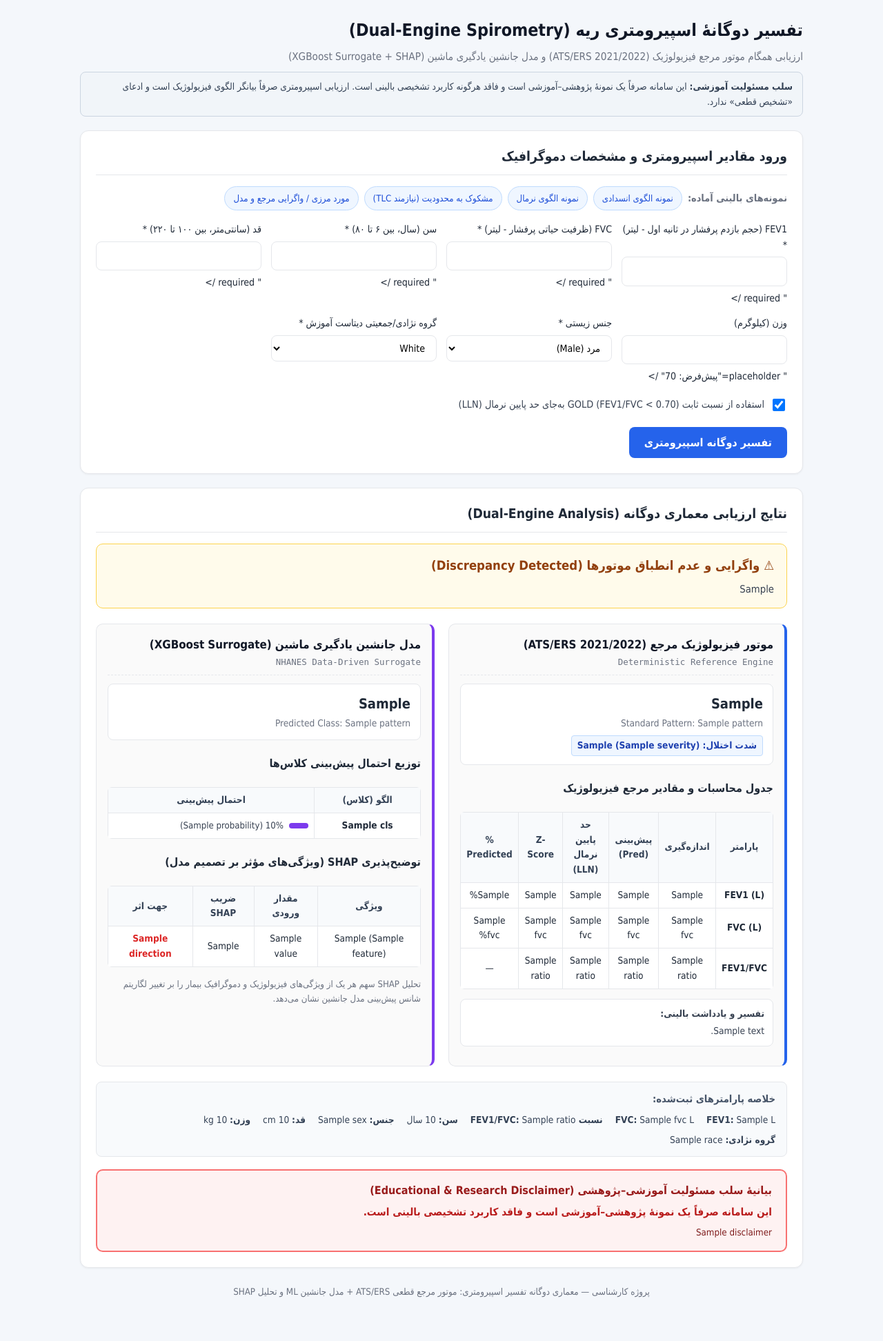
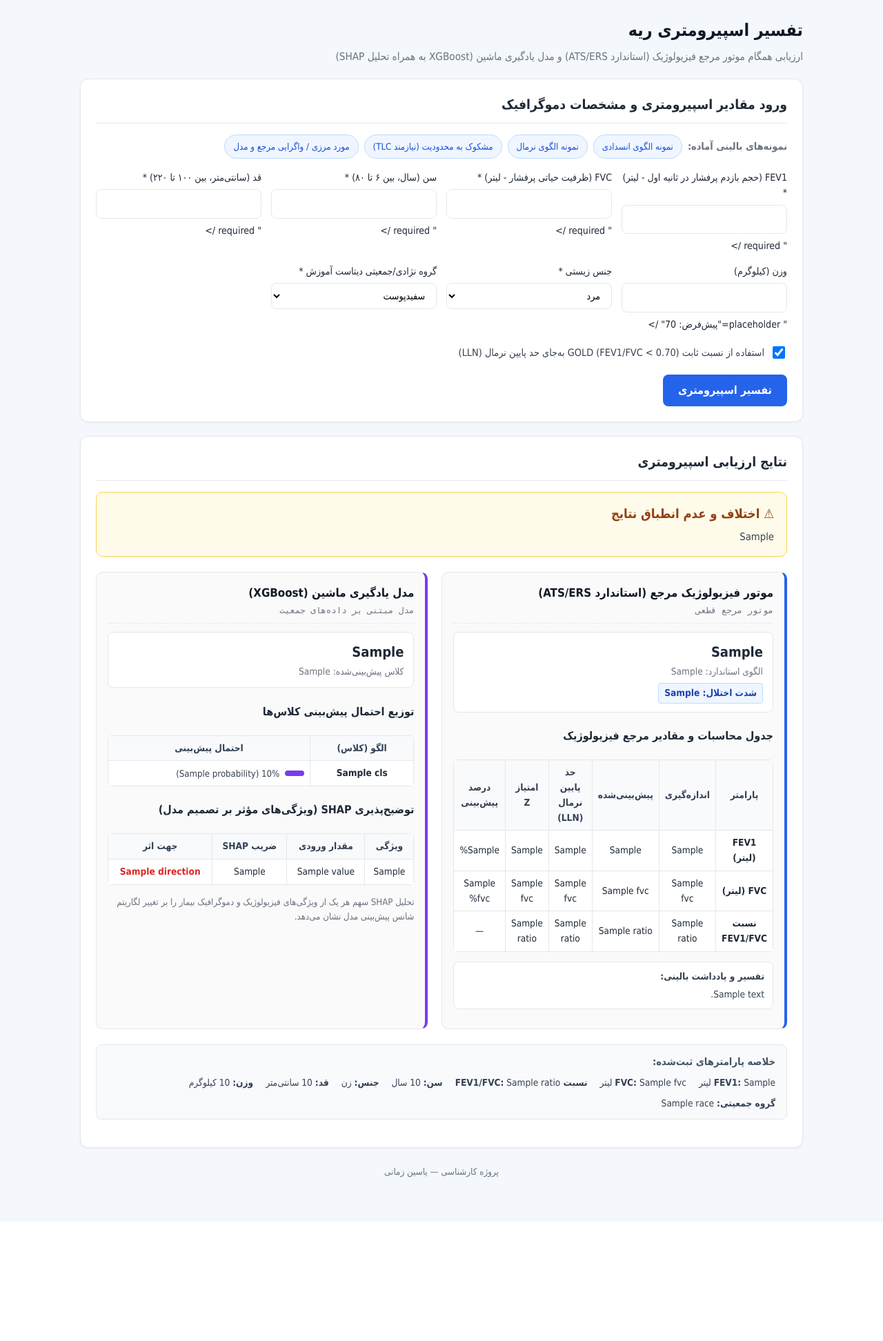
Before and after one commit to yusyn/spirometry-interpreter, a Flask app: template app/templates/index.html in a window 1280 px wide. Shown: the whole page at 69% size. After the commit the page ends 1707 px from the top, so only its background shows below. Run offline with Flask 3, Linux system fonts and the light colour scheme; the template is opened without the code that fills it: most values are stand-ins (such as "Sample title", 1, 10 or a date in 2020); form fields are guessed from the names that the template uses.

Commit message:
chore(ui): refine presentation text, remove disclaimers, and update student name

```diff
--- a/app/templates/index.html
+++ b/app/templates/index.html
@@ -3,19 +3,16 @@
 <head>
   <meta charset="UTF-8" />
   <meta name="viewport" content="width=device-width, initial-scale=1" />
-  <title>تفسیر اسپیرومتری — سامانه دوگانه مرجع فیزیولوژیک و یادگیری ماشین</title>
+  <title>تفسیر اسپیرومتری — سامانه مرجع فیزیولوژیک و یادگیری ماشین</title>
   <link rel="stylesheet" href="{{ url_for('static', filename='style.css') }}" />
 </head>
 <body>
   <div class="container">
     <header>
-      <h1>تفسیر دوگانهٔ اسپیرومتری ریه (Dual-Engine Spirometry)</h1>
+      <h1>تفسیر اسپیرومتری ریه</h1>
       <p class="subtitle">
-        ارزیابی همگام موتور مرجع فیزیولوژیک (ATS/ERS 2021/2022) و مدل جانشین یادگیری ماشین (XGBoost Surrogate + SHAP)
+        ارزیابی همگام موتور مرجع فیزیولوژیک (استاندارد ATS/ERS) و مدل یادگیری ماشین (XGBoost به همراه تحلیل SHAP)
       </p>
-      <div class="header-disclaimer">
-        <strong>سلب مسئولیت آموزشی:</strong> این سامانه صرفاً یک نمونهٔ پژوهشی–آموزشی است و فاقد هرگونه کاربرد تشخیصی بالینی است. ارزیابی اسپیرومتری صرفاً بیانگر الگوی فیزیولوژیک است و ادعای «تشخیص قطعی» ندارد.
-      </div>
     </header>
 
     {% with messages = get_flashed_messages(with_categories=true) %}
@@ -62,18 +59,18 @@
         <label>
           جنس زیستی *
           <select name="sex" id="sex">
-            <option value="Male" {% if form.sex == 'Male' %}selected{% endif %}>مرد (Male)</option>
-            <option value="Female" {% if form.sex == 'Female' %}selected{% endif %}>زن (Female)</option>
+            <option value="Male" {% if form.sex == 'Male' %}selected{% endif %}>مرد</option>
+            <option value="Female" {% if form.sex == 'Female' %}selected{% endif %}>زن</option>
           </select>
         </label>
         <label>
           گروه نژادی/جمعیتی دیتاست آموزش *
           <select name="race" id="race" required>
-            <option value="White" {% if form.race == 'White' %}selected{% endif %}>White</option>
-            <option value="Black" {% if form.race == 'Black' %}selected{% endif %}>Black</option>
-            <option value="Mexican American" {% if form.race == 'Mexican American' %}selected{% endif %}>Mexican American</option>
-            <option value="Other hispanic" {% if form.race == 'Other hispanic' %}selected{% endif %}>Other hispanic</option>
-            <option value="Other race, including multi-racial" {% if form.race == 'Other race, including multi-racial' %}selected{% endif %}>Other race, including multi-racial</option>
+            <option value="White" {% if form.race == 'White' %}selected{% endif %}>سفیدپوست</option>
+            <option value="Black" {% if form.race == 'Black' %}selected{% endif %}>سیاه‌پوست</option>
+            <option value="Mexican American" {% if form.race == 'Mexican American' %}selected{% endif %}>مکزیکی‌تبار</option>
+            <option value="Other hispanic" {% if form.race == 'Other hispanic' %}selected{% endif %}>سایر هیسپانیک‌ها</option>
+            <option value="Other race, including multi-racial" {% if form.race == 'Other race, including multi-racial' %}selected{% endif %}>سایر نژادها / چندنژادی</option>
           </select>
         </label>
         <div class="checkbox-field">
@@ -83,46 +80,46 @@
           </label>
         </div>
         <div class="actions">
-          <button type="submit">تفسیر دوگانه اسپیرومتری</button>
+          <button type="submit">تفسیر اسپیرومتری</button>
         </div>
       </form>
     </section>
 
     {% if result %}
     <section class="card result-card">
-      <h2>نتایج ارزیابی معماری دوگانه (Dual-Engine Analysis)</h2>
+      <h2>نتایج ارزیابی اسپیرومتری</h2>
 
-      <!-- کادر تحلیل انطباق / واگرایی دو موتور -->
+      <!-- کادر تحلیل انطباق / واگرایی -->
       <div class="comparison-banner {% if result.comparison.concordant %}concordant{% else %}discrepancy{% endif %}">
         <div class="comparison-header">
           <span class="comparison-badge">
             {% if result.comparison.concordant %}
-              ✔ انطباق موتورها (Concordant Agreement)
+              ✔ انطباق نتایج تحلیل
             {% else %}
-              ⚠ واگرایی و عدم انطباق موتورها (Discrepancy Detected)
+              ⚠ اختلاف و عدم انطباق نتایج
             {% endif %}
           </span>
           {% if result.physiological_engine.is_borderline %}
-            <span class="borderline-badge">مورد مرزی (Borderline LLN)</span>
+            <span class="borderline-badge">مورد مرزی (نزدیک به حد نرمال)</span>
           {% endif %}
         </div>
         <p class="comparison-desc">{{ result.comparison.discrepancy_explanation }}</p>
       </div>
 
-      <!-- ساختار ستونی کنار هم (Side-by-Side) -->
+      <!-- ساختار ستونی کنار هم -->
       <div class="dual-columns">
         <!-- ستون چپ: موتور مرجع فیزیولوژیک قطعی ATS/ERS -->
         <div class="engine-column physiological-col">
           <div class="engine-header">
-            <h3>موتور فیزیولوژیک مرجع (ATS/ERS 2021/2022)</h3>
-            <span class="engine-tag">Deterministic Reference Engine</span>
+            <h3>موتور فیزیولوژیک مرجع (استاندارد ATS/ERS)</h3>
+            <span class="engine-tag">موتور مرجع قطعی</span>
           </div>
 
           <div class="pattern-display">
             <div class="pattern-title">{{ result.physiological_engine.pattern_fa }}</div>
-            <div class="pattern-en">Standard Pattern: {{ result.physiological_engine.pattern }}</div>
+            <div class="pattern-en">الگوی استاندارد: {{ result.physiological_engine.pattern_fa }}</div>
             {% if result.physiological_engine.severity %}
-              <div class="severity-badge">شدت اختلال: {{ result.physiological_engine.severity_fa }} ({{ result.physiological_engine.severity }})</div>
+              <div class="severity-badge">شدت اختلال: {{ result.physiological_engine.severity_fa }}</div>
             {% endif %}
           </div>
 
@@ -132,15 +129,15 @@
               <tr>
                 <th>پارامتر</th>
                 <th>اندازه‌گیری</th>
-                <th>پیش‌بینی (Pred)</th>
+                <th>پیش‌بینی‌شده</th>
                 <th>حد پایین نرمال (LLN)</th>
-                <th>Z-Score</th>
-                <th>% Predicted</th>
+                <th>امتیاز Z</th>
+                <th>درصد پیش‌بینی</th>
               </tr>
             </thead>
             <tbody>
               <tr>
-                <td><strong>FEV1 (L)</strong></td>
+                <td><strong>FEV1 (لیتر)</strong></td>
                 <td>{{ result.input_values.fev1 }}</td>
                 <td>{{ result.physiological_engine.predicted.fev1 }}</td>
                 <td>{{ result.physiological_engine.lln.fev1 }}</td>
@@ -150,7 +147,7 @@
                 <td>{{ result.physiological_engine.pct_predicted.fev1 }}%</td>
               </tr>
               <tr>
-                <td><strong>FVC (L)</strong></td>
+                <td><strong>FVC (لیتر)</strong></td>
                 <td>{{ result.input_values.fvc }}</td>
                 <td>{{ result.physiological_engine.predicted.fvc }}</td>
                 <td>{{ result.physiological_engine.lln.fvc }}</td>
@@ -160,7 +157,7 @@
                 <td>{{ result.physiological_engine.pct_predicted.fvc }}%</td>
               </tr>
               <tr>
-                <td><strong>FEV1/FVC</strong></td>
+                <td><strong>نسبت FEV1/FVC</strong></td>
                 <td>{{ result.input_values.ratio }}</td>
                 <td>{{ result.physiological_engine.predicted.ratio }}</td>
                 <td>{{ result.physiological_engine.lln.ratio }}</td>
@@ -179,22 +176,22 @@
 
           {% if 'Restrictive' in result.physiological_engine.pattern or 'محدود' in result.physiological_engine.pattern_fa %}
           <div class="tlc-alert-box">
-            <strong>⚠ هشدار محدودیت حجمی (TLC Requirement):</strong>
-            کاهش FVC در اسپیرومتری صرفاً یک الگوی احتمالی یا مشکوک را نشان می‌دهد. تأیید قطعی نقص تحدیدی منحصراً نیازمند اندازه‌گیری ظرفیت تام ریه (Total Lung Capacity - TLC) از طریق بادی پلتیسموگرافی یا رقت گاز است.
+            <strong>⚠ هشدار محدودیت حجمی (نیاز به ارزیابی TLC):</strong>
+            کاهش FVC در اسپیرومتری صرفاً یک الگوی احتمالی یا مشکوک را نشان می‌دهد. تأیید قطعی نقص تحدیدی منحصراً نیازمند اندازه‌گیری ظرفیت تام ریه (TLC) از طریق بادی‌پلتیسموگرافی یا رقت گاز است.
           </div>
           {% endif %}
         </div>
 
-        <!-- ستون راست: مدل جانشین یادگیری ماشین XGBoost + SHAP -->
+        <!-- ستون راست: مدل یادگیری ماشین XGBoost + SHAP -->
         <div class="engine-column ml-col">
           <div class="engine-header">
-            <h3>مدل جانشین یادگیری ماشین (XGBoost Surrogate)</h3>
-            <span class="engine-tag">NHANES Data-Driven Surrogate</span>
+            <h3>مدل یادگیری ماشین (XGBoost)</h3>
+            <span class="engine-tag">مدل مبتنی بر داده‌های جمعیت</span>
           </div>
 
           <div class="pattern-display ml-display">
             <div class="pattern-title">{{ result.ml_surrogate.pattern_fa }}</div>
-            <div class="pattern-en">Predicted Class: {{ result.ml_surrogate.pattern }}</div>
+            <div class="pattern-en">کلاس پیش‌بینی‌شده: {{ result.ml_surrogate.pattern_fa }}</div>
           </div>
 
           <h4>توزیع احتمال پیش‌بینی کلاس‌ها</h4>
@@ -206,9 +203,10 @@
               </tr>
             </thead>
             <tbody>
+              {% set class_fa = {'Normal': 'نرمال', 'Obstructive': 'انسدادی', 'Restrictive': 'محدودیتی', 'Mixed': 'مختلط'} %}
               {% for cls, p in result.ml_surrogate.probabilities.items() %}
               <tr>
-                <td><strong>{{ cls }}</strong></td>
+                <td><strong>{{ class_fa.get(cls, cls) }}</strong></td>
                 <td>
                   <div class="bar-wrap">
                     <div class="bar" style="width: {{ (p * 100)|round(1) }}%"></div>
@@ -234,7 +232,7 @@
             <tbody>
               {% for feat in result.ml_surrogate.shap_explanation %}
               <tr>
-                <td>{{ feat.feature_fa }} ({{ feat.feature }})</td>
+                <td>{{ feat.feature_fa }}</td>
                 <td>{{ feat.value }}</td>
                 <td>{{ feat.shap_value }}</td>
                 <td class="{% if feat.direction == 'افزاینده' %}dir-up{% else %}dir-down{% endif %}">
@@ -249,7 +247,7 @@
           {% endif %}
 
           <p class="note">
-            تحلیل SHAP سهم هر یک از ویژگی‌های فیزیولوژیک و دموگرافیک بیمار را بر تغییر لگاریتم شانس پیش‌بینی مدل جانشین نشان می‌دهد.
+            تحلیل SHAP سهم هر یک از ویژگی‌های فیزیولوژیک و دموگرافیک بیمار را بر تغییر لگاریتم شانس پیش‌بینی مدل نشان می‌دهد.
           </p>
         </div>
       </div>
@@ -257,33 +255,23 @@
       <!-- مقادیر ورودی بیمار -->
       <div class="inputs-summary">
         <h4>خلاصه پارامترهای ثبت‌شده:</h4>
+        {% set race_fa = {'White': 'سفیدپوست', 'Black': 'سیاه‌پوست', 'Mexican American': 'مکزیکی‌تبار', 'Other hispanic': 'سایر هیسپانیک‌ها', 'Other race, including multi-racial': 'سایر نژادها / چندنژادی'} %}
         <ul class="inputs-list">
-          <li><strong>FEV1:</strong> {{ result.input_values.fev1 }} L</li>
-          <li><strong>FVC:</strong> {{ result.input_values.fvc }} L</li>
+          <li><strong>FEV1:</strong> {{ result.input_values.fev1 }} لیتر</li>
+          <li><strong>FVC:</strong> {{ result.input_values.fvc }} لیتر</li>
           <li><strong>نسبت FEV1/FVC:</strong> {{ result.input_values.ratio }}</li>
           <li><strong>سن:</strong> {{ result.input_values.age }} سال</li>
-          <li><strong>جنس:</strong> {{ result.input_values.sex }}</li>
-          <li><strong>قد:</strong> {{ result.input_values.height }} cm</li>
-          <li><strong>وزن:</strong> {{ result.input_values.weight }} kg</li>
-          <li><strong>گروه نژادی:</strong> {{ result.input_values.race }}</li>
+          <li><strong>جنس:</strong> {% if result.input_values.sex == 'Male' %}مرد{% else %}زن{% endif %}</li>
+          <li><strong>قد:</strong> {{ result.input_values.height }} سانتی‌متر</li>
+          <li><strong>وزن:</strong> {{ result.input_values.weight }} کیلوگرم</li>
+          <li><strong>گروه جمعیتی:</strong> {{ race_fa.get(result.input_values.race, result.input_values.race) }}</li>
         </ul>
-      </div>
-
-      <!-- بنر برجسته بیانیه سلب مسئولیت آموزشی بالینی -->
-      <div class="disclaimer-banner">
-        <div class="disclaimer-title">بیانیهٔ سلب مسئولیت آموزشی–پژوهشی (Educational &amp; Research Disclaimer)</div>
-        <p class="disclaimer-highlight">
-          این سامانه صرفاً یک نمونهٔ پژوهشی–آموزشی است و فاقد کاربرد تشخیصی بالینی است.
-        </p>
-        <p class="disclaimer-text">
-          {{ result.disclaimer }}
-        </p>
       </div>
     </section>
     {% endif %}
 
     <footer>
-      <p>پروژه کارشناسی — معماری دوگانه تفسیر اسپیرومتری: موتور مرجع قطعی ATS/ERS + مدل جانشین ML و تحلیل SHAP</p>
+      <p>پروژه کارشناسی — یاسین زمانی</p>
     </footer>
   </div>
 
--- a/hybrid_interpreter.py
+++ b/hybrid_interpreter.py
@@ -10,9 +10,9 @@ if __name__ == "__main__":
 
     # فقط برای اینکه بلوک __main__ ماژول اصلی اجرا شود، مستقیم صدا می‌زنیم
     test_cases = [
-        {"fev1": 2.1, "fvc": 3.5, "age": 55, "sex": "Male", "height": 170},
-        {"fev1": 3.2, "fvc": 3.8, "age": 30, "sex": "Female", "height": 165},
-        {"fev1": 1.5, "fvc": 2.8, "age": 68, "sex": "Male", "height": 175},
+        {"fev1": 2.1, "fvc": 3.5, "age": 55, "sex": "Male", "height": 170, "weight": 78, "race": "White"},
+        {"fev1": 3.2, "fvc": 3.8, "age": 30, "sex": "Female", "height": 165, "weight": 60, "race": "White"},
+        {"fev1": 1.5, "fvc": 2.8, "age": 68, "sex": "Male", "height": 175, "weight": 80, "race": "White"},
     ]
 
     print("نتایج تست تابع هیبریدی (از ریشه پروژه)\n")
```
Also changed, not shown: docs/results.md (+77 -9 lines), tests/test_api_dual_engine.py (+2 -2 lines), README.md.
